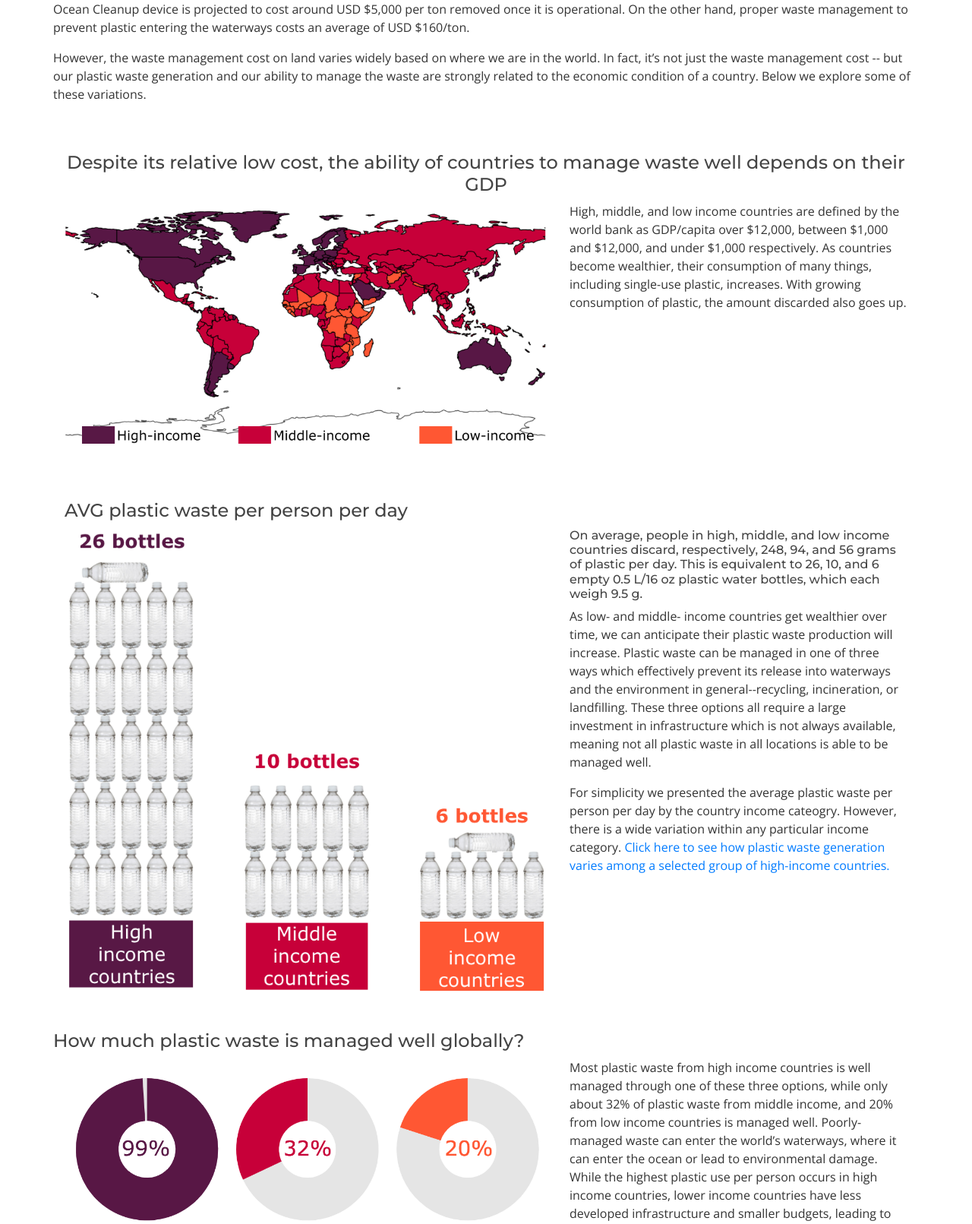
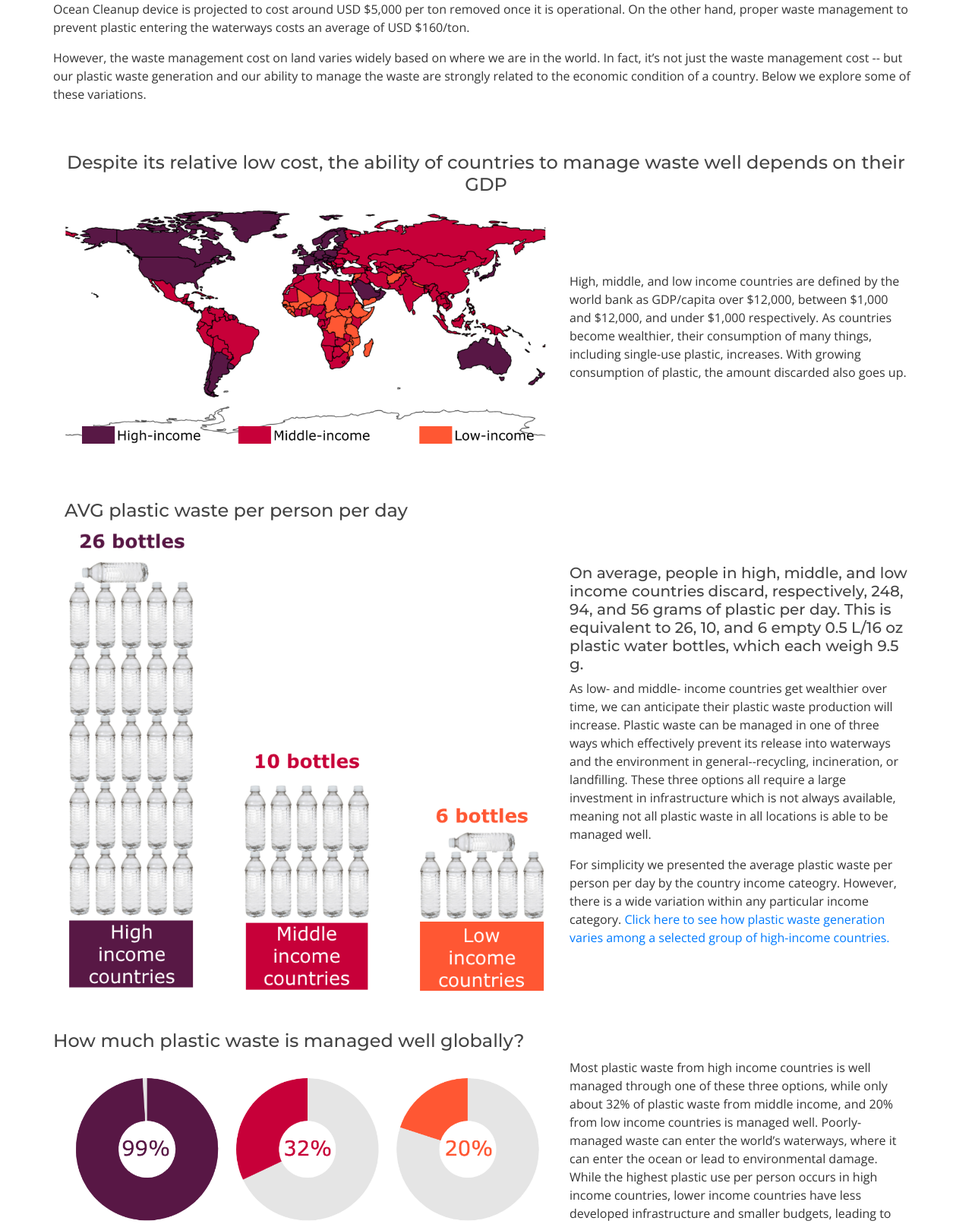
Before and after one commit to royanin/plastic_waste, a Flask app: page / in a window 1280 px wide. Shown: the part 1304-2915 px from the top of the page at 76% size. Run offline with Flask 2, Linux system fonts and the light colour scheme; some libraries are stand-ins or nearby versions.

Commit message:
vertical centering

```diff
--- a/plastic_pollution/templates/content/index_details.html
+++ b/plastic_pollution/templates/content/index_details.html
@@ -13,13 +13,13 @@
 </div>
 
 {# estimate 8 million MT #}
-<div class="container">
+<div class="container h-100">
 <h4>An estimated 8 million metric ton (MT) of plastic waste enter the ocean every year</h4>
-<div class="row">
+<div class="row align-items-center h-100">
     <div class="col-md-7">
         <div style="width:100%;height:0;padding-bottom:56%;position:relative;"><iframe src="https://giphy.com/embed/jVNRCIoDfJfRTRLQbg" width="100%" height="100%" style="position:absolute" frameBorder="0" class="giphy-embed" allowFullScreen></iframe></div>
     </div>
-    <div class="col-md-5">
+    <div class="col-md-5 mx-auto">
         <h5>How much is 8 million MT?</h5>
         <p>8 million tonnes of plastic, compacted, would fill about 1.2 million freight train cars. If they were all linked together traveling 30 mph (about 50 km/h), it would take 14 days for all 8 million tonnes of plastic to pass.</p>
         <p>Plastic is not biodegradable, so once it’s in the ocean, it remains there.</p>
@@ -74,14 +74,14 @@
 
 {# plastic waste map #}
 <br><br>
-<div class="container">
+<div class="container h-100">
 <h4 class="text-center">Despite its relative low cost, the ability of countries to manage waste well depends on their GDP</h4>
-<div class="row">
+<div class="row align-items-center h-100">
     <div class="col-md-7 text-center">
         <img src="static/images/plastic_waste_map1.png" alt="different amount of plastic waste produced per person on average from different high-income countries" width="100%"/>
         <br><br>
     </div>
-    <div class="col-md-5">
+    <div class="col-md-5 mx-auto">
     <p>High, middle, and low income countries are defined by the world bank as GDP/capita over $12,000, between $1,000 and $12,000, and under $1,000 respectively. As countries become wealthier, their consumption of many things, including single-use plastic, increases. With growing consumption of plastic, the amount discarded also goes up.</p>
     </div>
 
@@ -91,15 +91,15 @@
 
 {#plastic waste compasiron#}
 <br><br>
-<div class="container">
+<div class="container h-100">
     <h4>AVG plastic waste per person per day</h4>
-<div class="row">
+<div class="row align-items-center h-100">
     <div class="col-md-7">
 
         <img src="static/images/waste_bottle_eq.png" alt="average plastic waste generation by country income level" width="100%"/>
     </div>
-    <div class="col-md-5">
-        <h6>On average, people in high, middle, and low income countries discard, respectively, 248, 94, and 56 grams of plastic per day. This is equivalent to 26, 10, and 6 empty 0.5 L/16 oz plastic water bottles, which each weigh 9.5 g.</h6>
+    <div class="col-md-5 mx-auto">
+        <h5>On average, people in high, middle, and low income countries discard, respectively, 248, 94, and 56 grams of plastic per day. This is equivalent to 26, 10, and 6 empty 0.5 L/16 oz plastic water bottles, which each weigh 9.5 g.</h5>
 
         <p>As low- and middle- income countries get wealthier over time, we can anticipate their plastic waste production will increase. Plastic waste can be managed in one of three ways which effectively prevent its release into waterways and the environment in general--recycling, incineration, or landfilling. These three options all require a large investment in infrastructure which is not always available, meaning not all plastic waste in all locations is able to be managed well.
         </p>
@@ -165,9 +165,9 @@
 
 {# city budget #}
 <br><br>
-<div class="container">
+<div class="container h-100">
 <h4>How much is spent on waste management?</h4>
-<div class="row">
+<div class="row align-items-center h-100">
     <div class="col-md-7">
         <div>
         <img src="static/images/city_budget_msw_pct.png" alt="plastic waste managed adequately by country income level" width="100%"/>
@@ -175,7 +175,7 @@
         <br>
         <h6 class="text-center">Approximate % of city budgets spent on waste management in high, middle, and low income countries</h6>
     </div>
-    <div class="col-md-5">
+    <div class="col-md-5 mx-auto">
         <p>The expansion of plastic waste disposal has not been able to keep up with the expansion of production of plastic waste, which may be explained by a combination of the very low cost of plastic and the relatively high cost of effective waste disposal. Cities in low and middle income countries spend a much higher proportion of their municipal budget on waste disposal compared to those in high income countries, and improving waste disposal in lower income countries would require spending an even larger proportion of the local budget on waste disposal at the expense of other city programs.</p>
     </div>
 </div>
```
